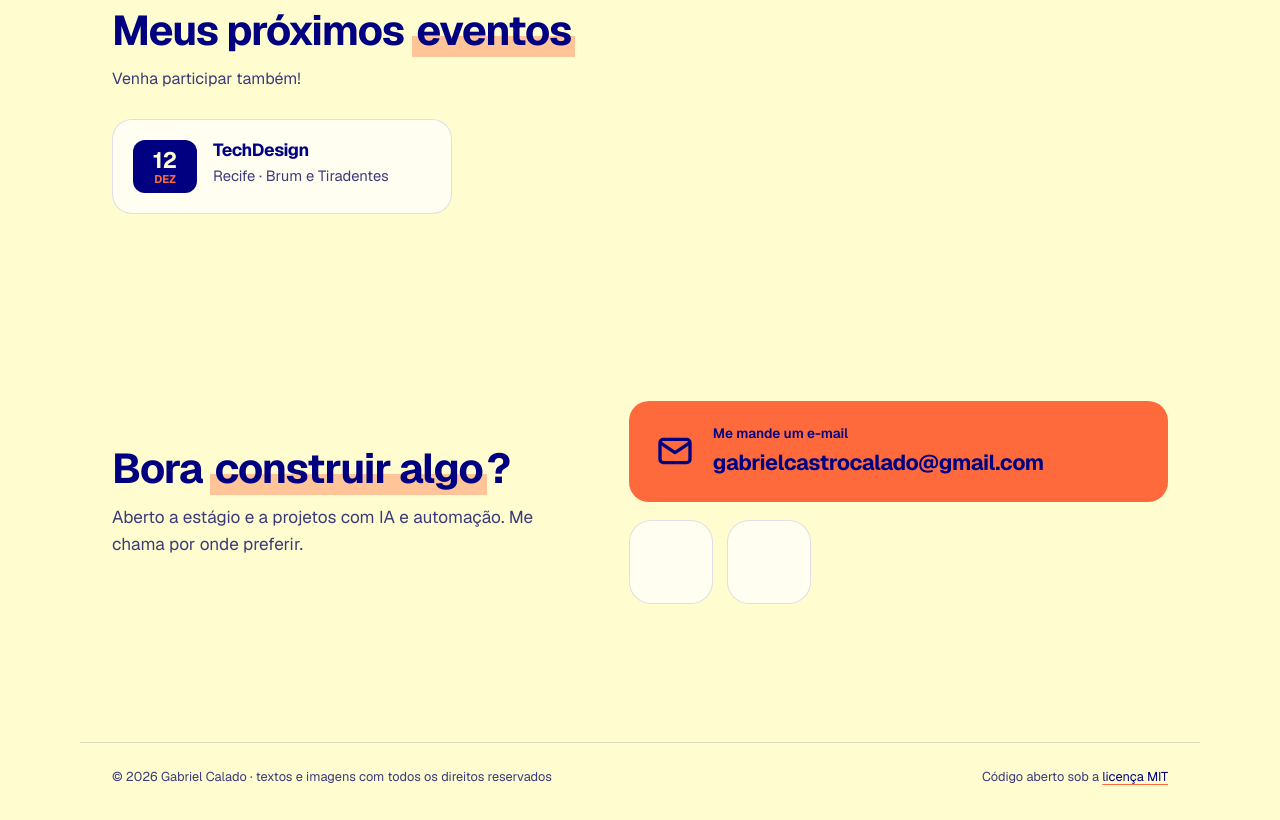
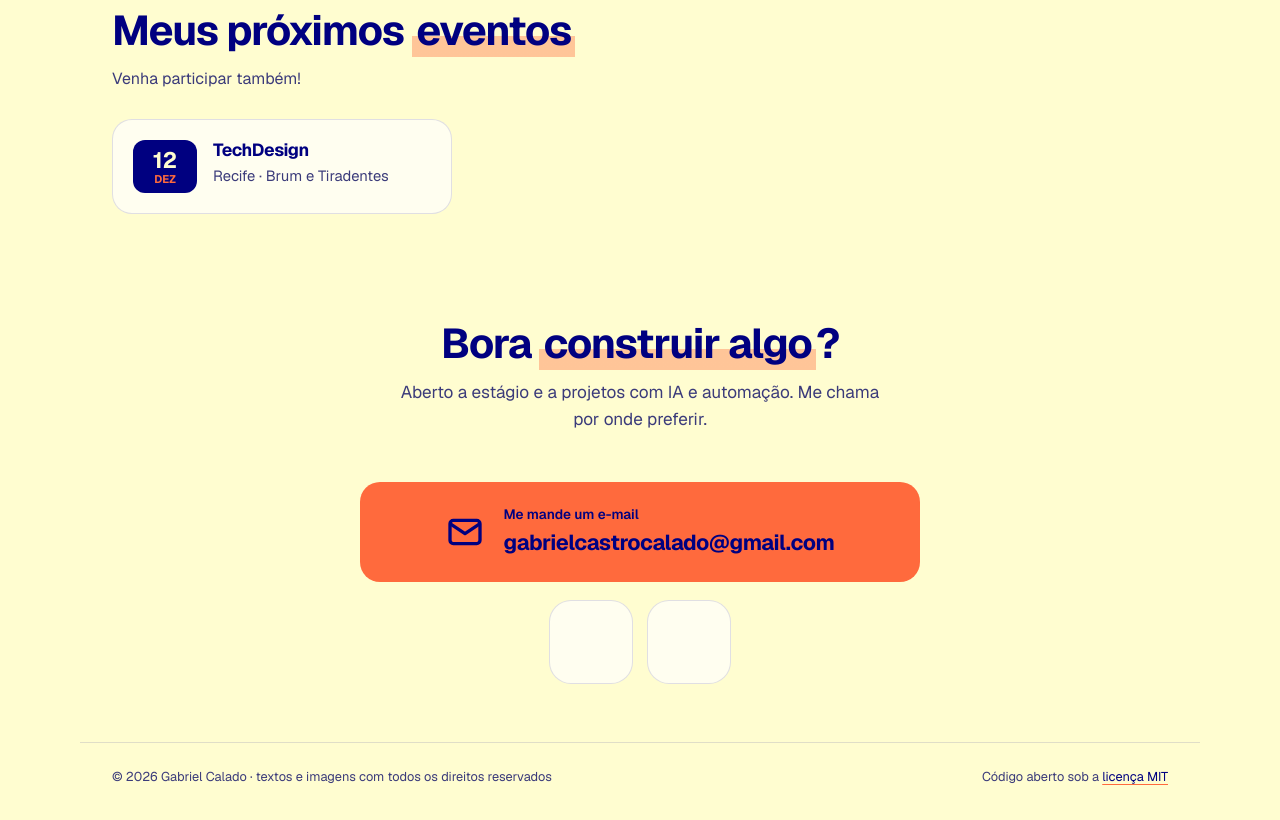
Before and after one commit to GabrielCaladow/Portfolio, a plain HTML site: page index.html in a window 1280 px wide. Shown: the part 3346-4166 px from the top of the page. Drawn offline with Linux system fonts and the light colour scheme.

Commit message:
feat: contato centralizado com os links embaixo

```diff
--- a/assets/css/components.css
+++ b/assets/css/components.css
@@ -945,3 +945,12 @@
     display: none;
   }
 }
+
+.contact-email {
+  justify-content: center;
+  text-align: left;
+}
+
+.social {
+  justify-content: center;
+}
--- a/assets/css/layout.css
+++ b/assets/css/layout.css
@@ -248,3 +248,20 @@
     grid-template-columns: 1fr;
   }
 }
+
+/* Contato centralizado: título e frase em cima, e-mail e redes embaixo. */
+.contact {
+  grid-template-columns: 1fr;
+  justify-items: center;
+  align-content: center;
+  text-align: center;
+}
+
+.contact-lead {
+  margin: 0 auto;
+}
+
+.contact-actions {
+  justify-items: center;
+  width: min(100%, 560px);
+}
```
